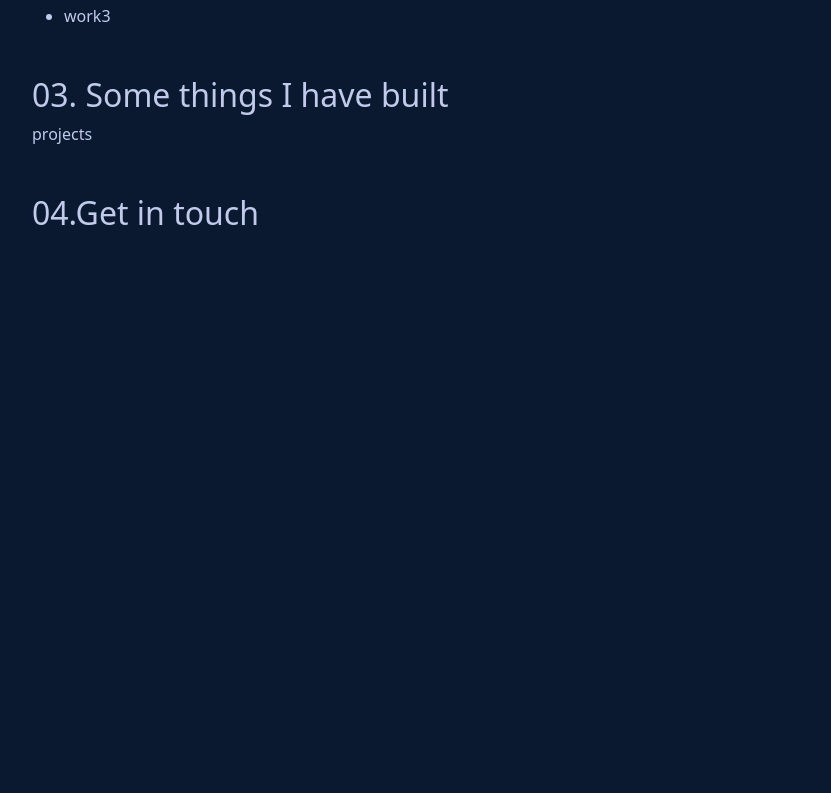
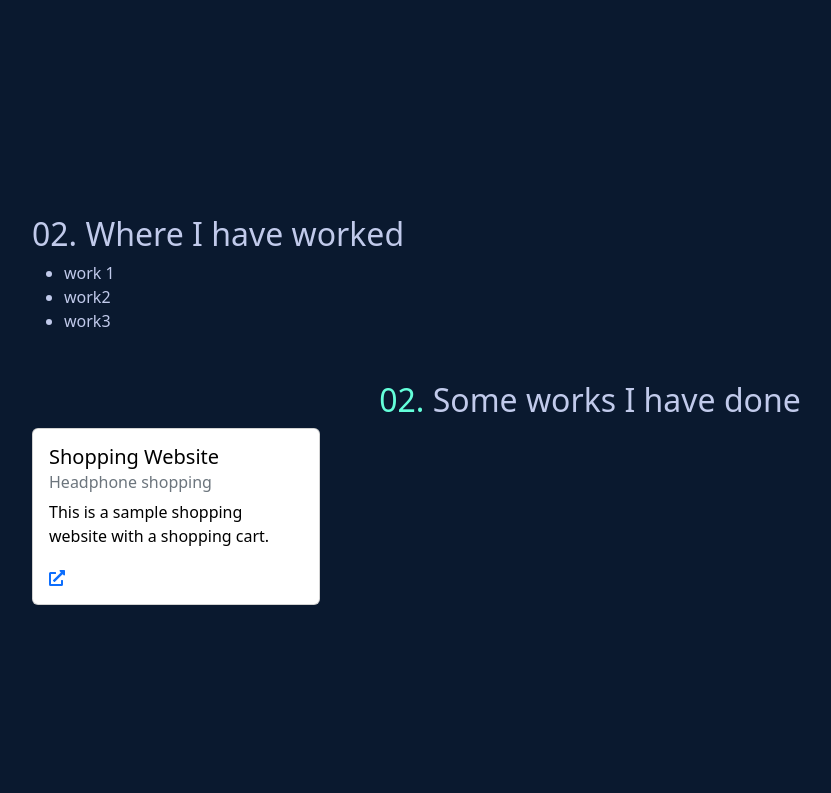
Before and after one commit to Razieh-Abedi/my-portfolio-app, a React (Create React App) app: page / in a window 1280 px wide. Shown: the part 687-1480 px from the top of the page, without its empty margins (50-881 px from the left). Before the commit the page ends 968 px from the top, so only its background shows below. Built offline with nearby package versions, Linux system fonts and the light colour scheme.

Commit message:
created the thirs section

```diff
--- a/src/App.css
+++ b/src/App.css
@@ -28,3 +28,6 @@ h2 {
   height: 25rem;
   width: 35rem;
 }
+.project {
+  width: 18rem;
+}
--- a/src/components/About.jsx
+++ b/src/components/About.jsx
@@ -3,8 +3,11 @@ import profile from "../assets/images/profile-pic.jpg";
 
 function About() {
   return (
-    <div className="my-5">
-       <h2 className="text-center"><span className="number">01. </span><span>About Me</span></h2>
+    <section className="vh-100">
+      <h2 className="text-center">
+        <span className="number">01. </span>
+        <span>About Me</span>
+      </h2>
       <div className="container">
         <div className="row align-items-center justify-content-between">
           <div className="col col-8 about-col">
@@ -22,8 +25,7 @@ function About() {
           </div>
         </div>
       </div>
-    </div>
-
+    </section>
   );
 }
 
--- a/src/components/Work.jsx
+++ b/src/components/Work.jsx
@@ -1,12 +1,41 @@
-import React from 'react'
+import React from "react";
+import { FaExternalLinkAlt } from "react-icons/fa";
 
 function Work() {
   return (
-    <div className='container my-5'>
-        <h2>03. Some things I have built</h2>
-        <div>projects</div>
-    </div>
-  )
+    <section className="vh-100">
+      <h2 className="text-center">
+        <span className="number">02. </span>
+        <span>Some works I have done</span>
+      </h2>
+      <div className="container">
+        <div className="row">
+          <div className="col">
+            <div className="card project">
+              <div className="card-body">
+                <h5 className="card-title text-black">Shopping Website</h5>
+                <h6 className="card-subtitle mb-2 text-muted">
+                  Headphone shopping
+                </h6>
+                <p className="card-text text-black">
+                  This is a sample shopping website with a shopping cart.
+                </p>
+                <a
+                  href="https://razieh-abedi.github.io/shopping-cart/"
+                  class="card-link"
+                >
+                  <FaExternalLinkAlt />
+                </a>
+                {/* <a href="#" class="card-link">
+                  Another link
+                </a> */}
+              </div>
+            </div>
+          </div>
+        </div>
+      </div>
+    </section>
+  );
 }
 
-export default Work
+export default Work;
```
Lines whose indentation alone changed are shown as unchanged.
